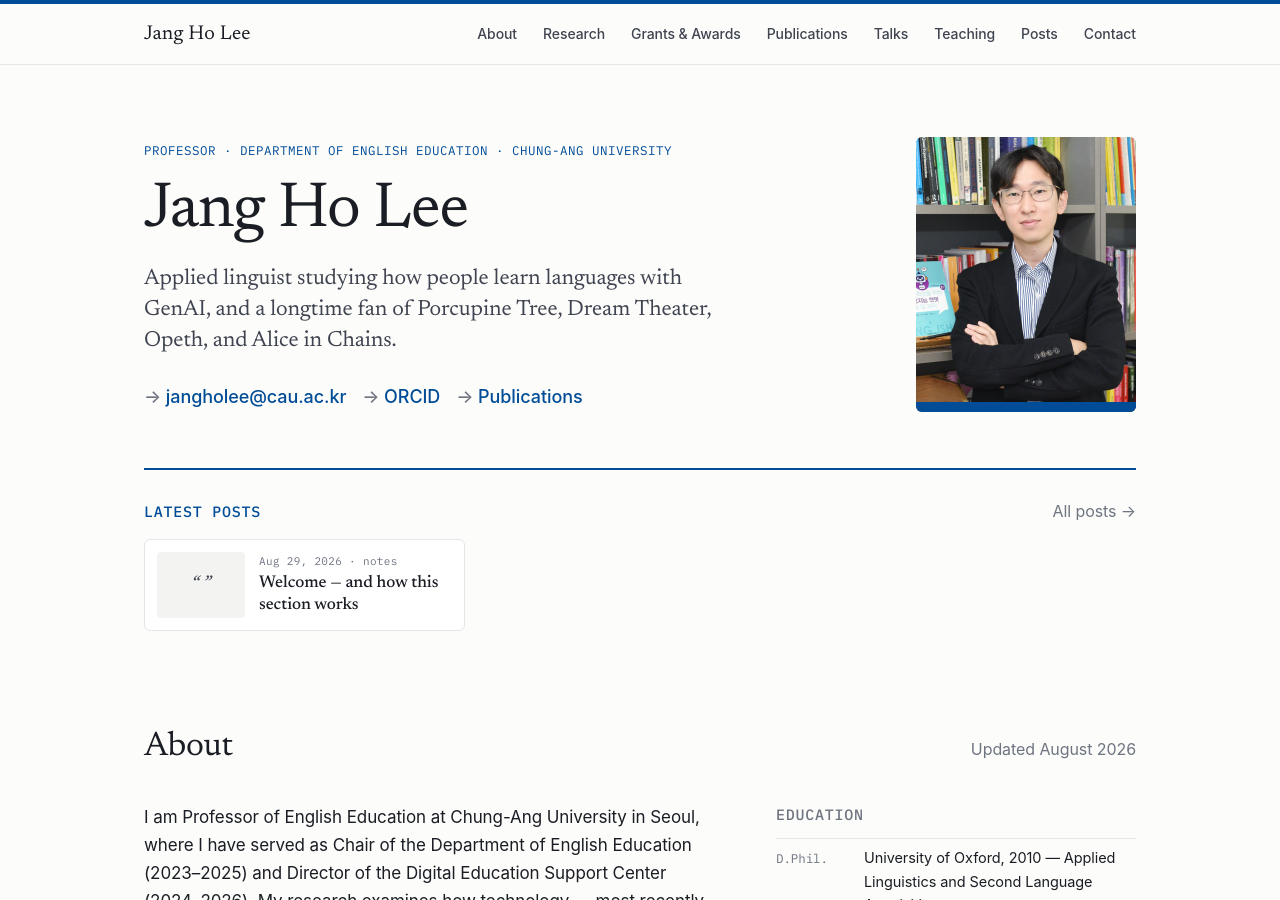
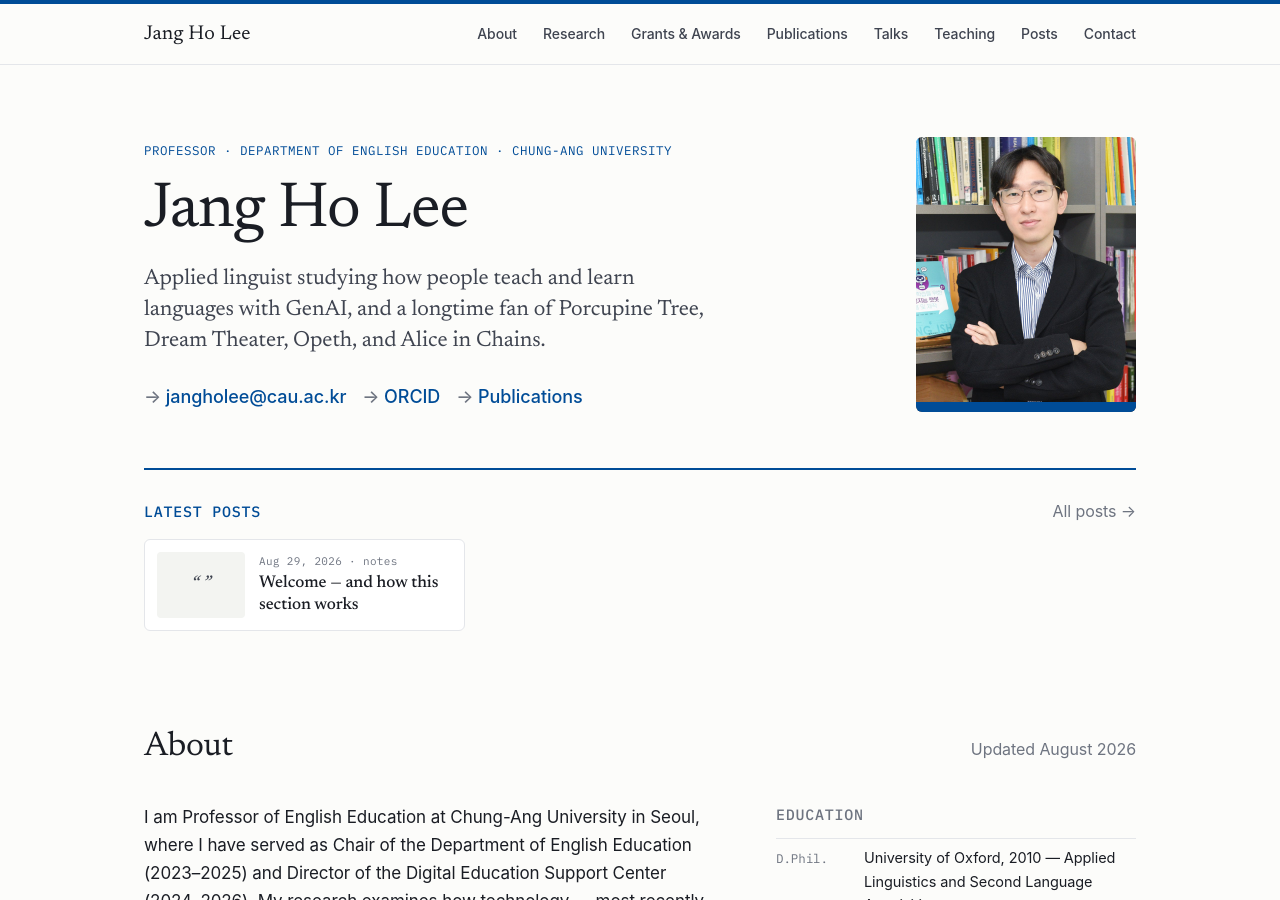
Before and after one commit to jangho330/jangho330.github.io, a Jekyll site: the page built from index.html, in a window 1280 px wide and 900 px high. Built offline with Jekyll 4.4.1, drawn with Linux system fonts in a browser that asks for light colours; some web fonts are replaced.

Commit message:
Update index.html

```diff
--- a/index.html
+++ b/index.html
@@ -6,7 +6,7 @@ title: Jang Ho Lee — Professor of English Education, Chung-Ang University
   <div>
     <p class="eyebrow">{{ site.author.title }} · {{ site.author.department | split: "," | first }} · {{ site.author.university }}</p>
     <h1>{{ site.author.name }}</h1>
-    <p class="lede">Applied linguist studying how people learn languages with GenAI, and a longtime fan of Porcupine Tree, Dream Theater, Opeth, and Alice in Chains.</p>
+    <p class="lede">Applied linguist studying how people teach and learn languages with GenAI, and a longtime fan of Porcupine Tree, Dream Theater, Opeth, and Alice in Chains.</p>
     <div class="links">
       <a href="mailto:{{ site.author.email }}">{{ site.author.email }}</a>
       {% if site.author.orcid != "" %}<a href="{{ site.author.orcid }}" target="_blank" rel="me noopener">ORCID</a>{% endif %}
```
